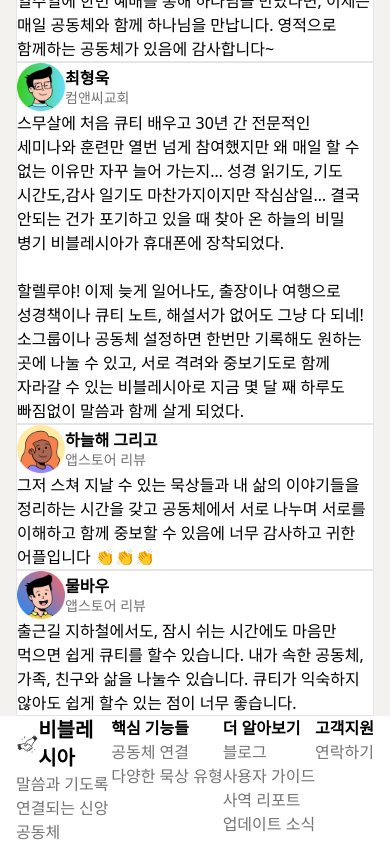
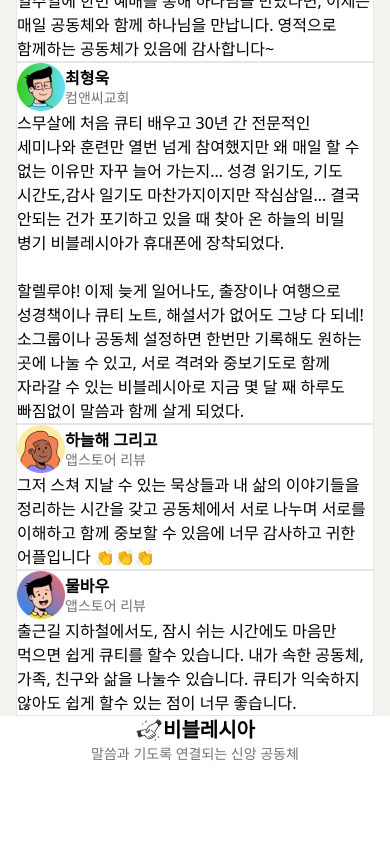
Before and after one commit to biblessia/biblessia-website, a Next.js app: page / in a window 390 px wide. Shown: the part 2466-3310 px from the top of the page. After the commit the page ends 3230 px from the top, so only its background shows below. Built offline with nearby package versions, Linux system fonts and the light colour scheme; a web font is replaced by a local one.

Commit message:
Footer 태블릿, 모바일 작업

```diff
--- a/app/(home)/sections/FeatureSection.tsx
+++ b/app/(home)/sections/FeatureSection.tsx
@@ -18,7 +18,7 @@
 export default function FeatureSection() {
   return (
     <div className="w-full bg-white">
-      <Container className="flex flex-row items-end lg:py-[120] py-[64] gap-[48]">
+      <Container className="flex flex-row items-end lg:py-[120] md:py-[96] py-[64] gap-[48]">
         <div className="flex flex-col flex-1 lg:gap-[48] gap-[32] px-[16] md:px-[64] lg:px-0">
           <TitleItem />
           <FeatureItemList />
--- a/app/(home)/sections/FooterSection.tsx
+++ b/app/(home)/sections/FooterSection.tsx
@@ -5,7 +5,7 @@
 export default function FooterSection() {
   return (
     <div className="w-full bg-white ">
-      <Container className="flex flex-row justify-between pt-[80] pb-[120] gap-[16]">
+      <Container className="flex flex-row justify-between pt-[64] pb-[64] md:pt-[80] md:pb-[120] lg:px-0 md:px-[64] px-[32] gap-[48] md:gap-[16]">
         <LeftSide />
         <RightSide />
       </Container>
@@ -15,19 +15,21 @@
 
 function LeftSide() {
   return (
-    <div className="flex-1 flex flex-col gap-[4]">
-      <div className="flex flex-row gap-[4] items-center">
+    <div className="flex-1 flex flex-col gap-[4] items-center md:items-start">
+      <div className="flex flex-row gap-[4] items-center pr-[16] md:pr-0">
         <Logo />
         <div className="font-gmarket font-bold text-xl">비블레시아</div>
       </div>
-      <div className="text-black/55">말씀과 기도록 연결되는 신앙 공동체</div>
+      <div className="text-black/55 lg:text-base text-sm ">
+        말씀과 기도록 연결되는 신앙 공동체
+      </div>
     </div>
   );
 }
 
 function RightSide() {
   return (
-    <div className="flex flex-row gap-[56]">
+    <div className="hidden md:flex md:flex-row gap-[56]">
       <div className="flex flex-col gap-[8] ">
         <div className="font-bold pb-[16]">핵심 기능들</div>
         <Link href="/" className="font-medium text-black/55">
--- a/app/(home)/sections/HeroSection.tsx
+++ b/app/(home)/sections/HeroSection.tsx
@@ -7,7 +7,7 @@
   return (
     <div className="w-full">
       <Container className="gap-[32]">
-        <div className="flex flex-col justify-center items-center lg:pt-[64] pt-[32] lg:pb-[120] pb-[64] lg:gap-[40] gap-[32]">
+        <div className="flex flex-col justify-center items-center lg:pt-[64] pt-[32] lg:pb-[120] md:pb-[96] pb-[64] lg:gap-[40] gap-[32]">
           <Image
             src="/images/hero_image.png"
             alt="Hero Image"
--- a/app/(home)/sections/IntroSection.tsx
+++ b/app/(home)/sections/IntroSection.tsx
@@ -8,7 +8,7 @@
 export default function IntroSection() {
   return (
     <div className="w-full bg-white">
-      <Container className="flex flex-row items-end lg:py-[120] py-[64] gap-[48]">
+      <Container className="flex flex-row items-end lg:py-[120] md:py-[96] py-[64] gap-[48]">
         <div className="flex flex-col flex-1 lg:gap-[48] gap-[20] px-[16] md:px-[64] lg:px-0">
           <TitleItem />
           <GuideVideoItemMobile />
--- a/app/(home)/sections/TestimonialSection.tsx
+++ b/app/(home)/sections/TestimonialSection.tsx
@@ -12,7 +12,7 @@
 export default function TestimonialSection() {
   return (
     <div className="w-full">
-      <Container className="flex flex-row items-end lg:py-[120] py-[64] gap-[48]">
+      <Container className="flex flex-row items-end lg:py-[120] md:py-[96] py-[64] gap-[48]">
         <div className="flex flex-col flex-1 lg:gap-[48] gap-[32] px-[16] md:px-[64] lg:px-0">
           <TitleItem />
           <TestimonialList />
```
